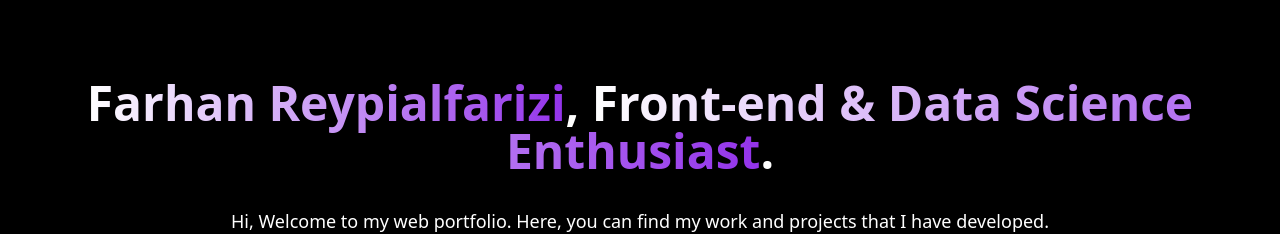
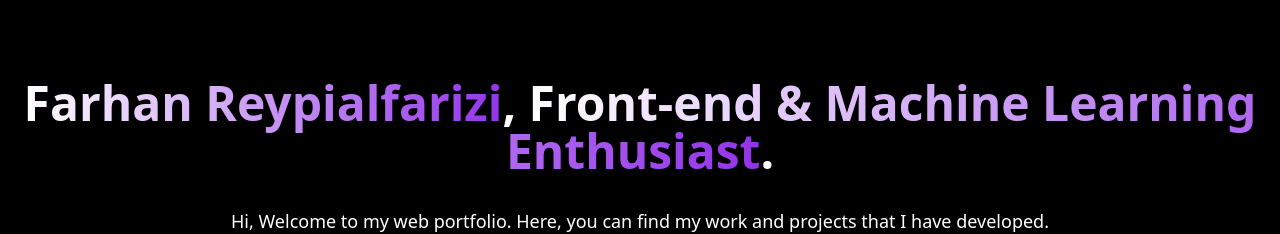
Before and after one commit to farhanreyy/my-portfolio, a React (Vite) app: page / in a window 1280 px wide. Shown: the part 443-677 px from the top of the page. Built offline with nearby package versions, Linux system fonts and the light colour scheme.

Commit message:
changed about and main page text

```diff
--- a/src/Components/About.jsx
+++ b/src/Components/About.jsx
@@ -19,7 +19,7 @@ const ProfileImage = ({ imageSrc }) => {
 const AboutText = () => {
   return (
     <p data-aos="fade-left" className="text-base md:text-lg mb-8 text-justify">
-      I’m passionate about building responsive front-end while exploring the world of Data Science and Networking. My work combines creativity and
+      I’m passionate about building responsive front-end while exploring the world of Machine Learning and Networking. My work combines creativity and
       functionality to create impactful web experiences, leveraging the power of data and modern technologies. Explore my projects and see how I bring
       ideas to life through code. Please explore my portfolio, and hopefully it will inspire you!
     </p>
--- a/src/Components/MainPage.jsx
+++ b/src/Components/MainPage.jsx
@@ -17,7 +17,7 @@ const HeroText = () => (
   <div className="flex flex-col justify-center items-center text-white text-center lg:text-center">
     <h1 data-aos="fade-right" className="text-3xl md:text-4xl lg:text-5xl font-semibold mb-6 lg:mb-8 leading-normal">
       <span className="text-transparent bg-clip-text bg-gradient-to-r from-white to-purple-600">Farhan Reypialfarizi</span>,{' '}
-      <span className="text-transparent bg-clip-text bg-gradient-to-r from-white to-purple-600">Front-end & Data Science Enthusiast</span>.
+      <span className="text-transparent bg-clip-text bg-gradient-to-r from-white to-purple-600">Front-end & Machine Learning Enthusiast</span>.
     </h1>
     <p data-aos="fade-left" data-aos-delay="200" className="text-base md:text-lg">
       Hi, Welcome to my web portfolio. Here, you can find my work and projects that I have developed.
```
